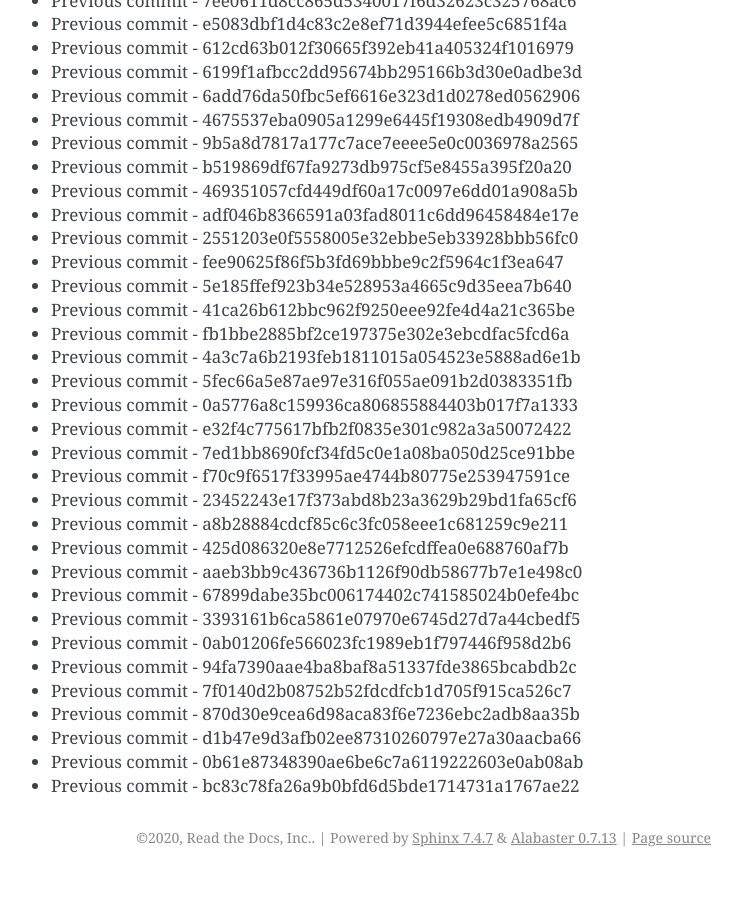
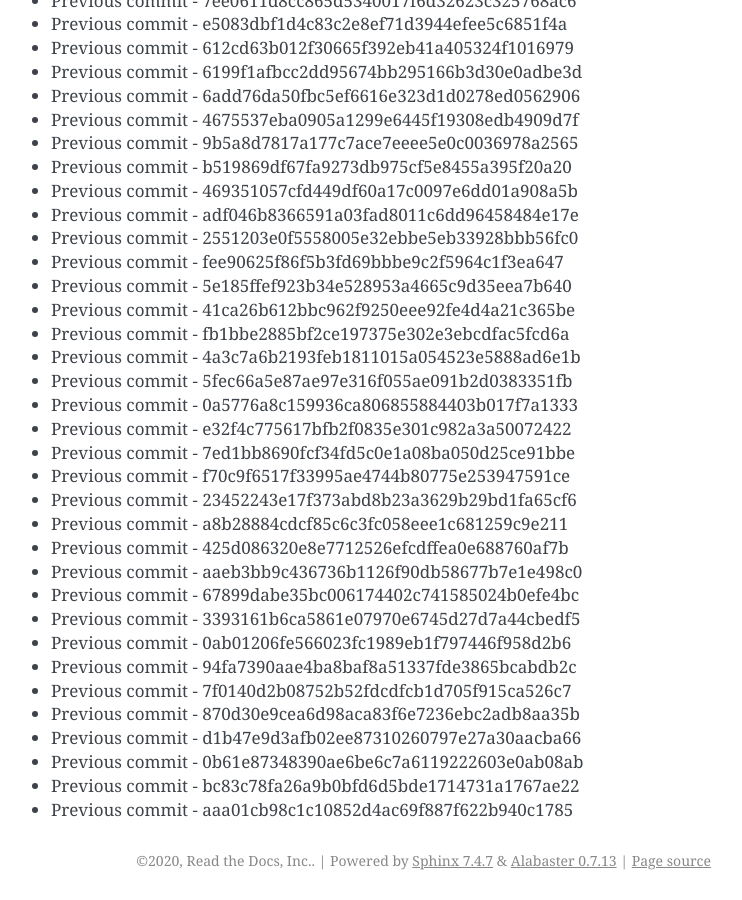
Before and after one commit to readthedocs/rtd-git-stresstest, a Sphinx documentation site: the page built from docs/updates.rst, in a window 1280 px wide and 900 px high, scrolled down 92154 px. Shown: the whole window, without its empty margins (399-1141 px from the left). Built offline with Sphinx 7.4.7, drawn with Linux system fonts in a browser that asks for light colours; before the commit the page ends 93031 px from its top, so only the background shows below that.

Commit message:
Generating commit from previous: aaa01cb98c1c10852d4ac69f887f622b940c1785

```diff
--- a/docs/updates.rst
+++ b/docs/updates.rst
@@ -3904,3 +3904,4 @@ It can be tested for any performance characteristics.
 * Previous commit - d1b47e9d3afb02ee87310260797e27a30aacba66
 * Previous commit - 0b61e87348390ae6be6c7a6119222603e0ab08ab
 * Previous commit - bc83c78fa26a9b0bfd6d5bde1714731a1767ae22
+* Previous commit - aaa01cb98c1c10852d4ac69f887f622b940c1785
```
